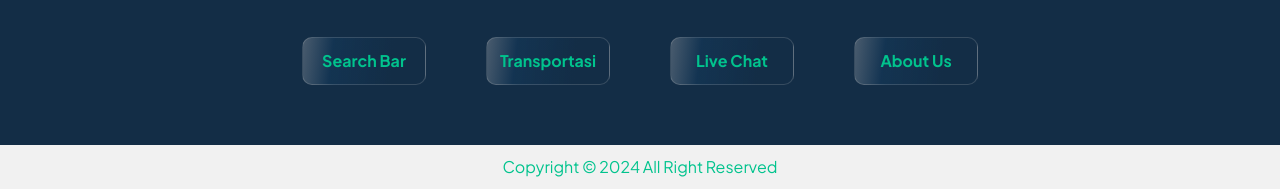
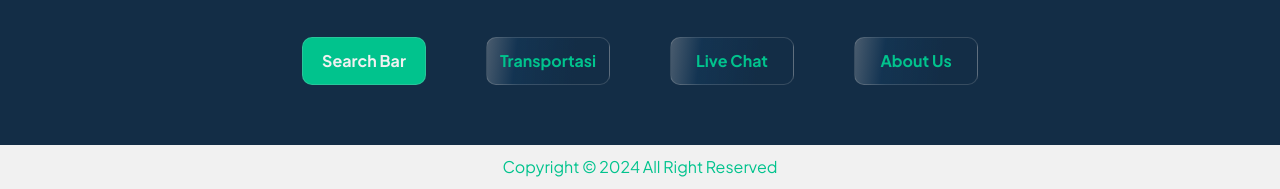
Before and after one commit to Henrycarnegie/PRJ-Peta-Rute-Jalan, a plain HTML site: page index.html in a window 1280 px wide. In both pictures the pointer is over the button "Search Bar". Shown: the part 3882-4071 px from the top of the page. Drawn offline with Linux system fonts and the light colour scheme.

Commit message:
homepage progress

```diff
--- a/assets/css/style.css
+++ b/assets/css/style.css
@@ -526,6 +526,22 @@ section.footer {
     border-color: rgba(213, 210, 210, 0.185);
 }
 
+.footer .btn-footer .btn:hover {
+    margin: 30px;
+    width: 150px;
+    height: 48px;
+    justify-content: center;
+    align-items: center;
+    gap: 10px;
+    border-radius: 10px;
+    color: var(--white-text);
+    font-style: normal;
+    font-weight: 700;
+    background: var(--Highlight-Effect);
+    border-color: rgba(213, 210, 210, 0.185);
+}
+
+
 .copyright{
     background-color: var(--white-text);
     display: flex;
```
